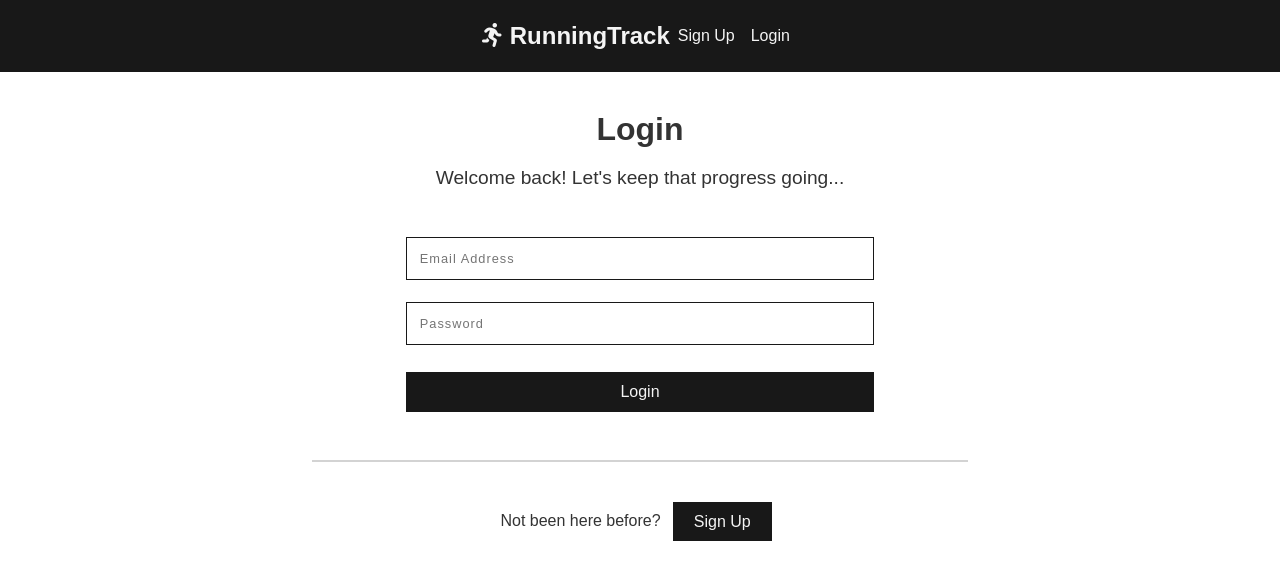
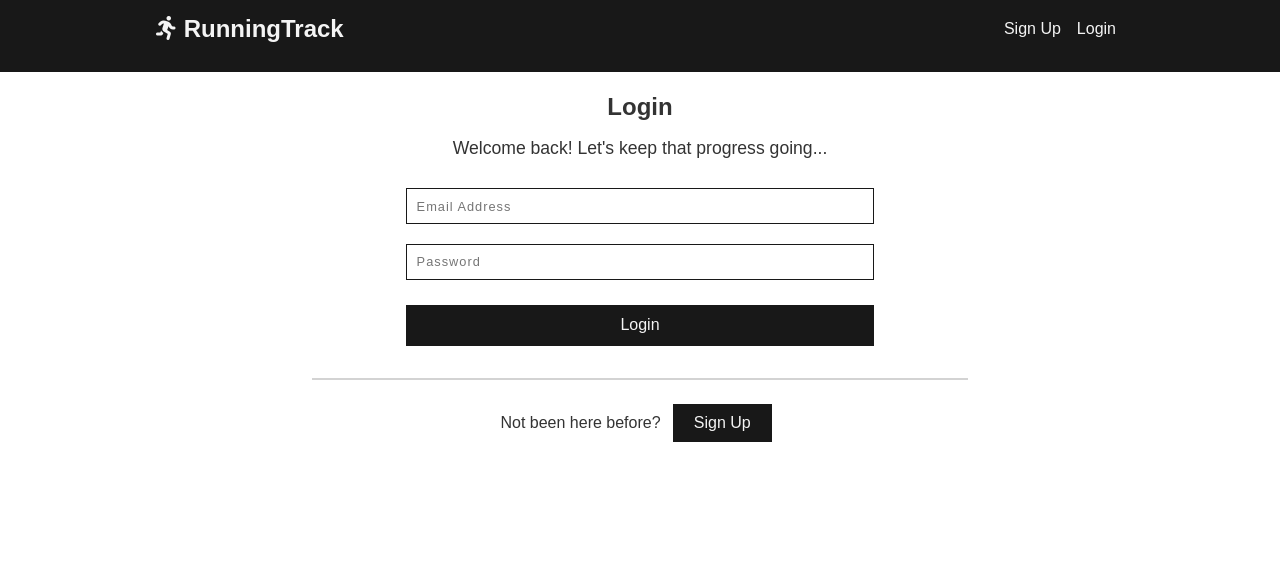
Before and after one commit to lukeprosser/runningTrack, a React (Create React App) app in the folder client/: page /login in a window 1280 px wide. Shown: the top 580 px of the page. Built offline with nearby package versions, Linux system fonts and the light colour scheme.

Commit message:
Navbar fix

```diff
--- a/client/src/style/App.scss
+++ b/client/src/style/App.scss
@@ -38,7 +38,7 @@ ul {
 
 hr {
   width: 100%;
-  margin: 2rem auto;
+  margin: 1rem auto;
   border: 1px solid var(--grey-color);
 }
 
@@ -69,21 +69,22 @@ hr {
 
 .page-header {
   margin-bottom: 0.5rem;
+  font-size: 1.5rem;
 }
 
 .lead {
-  font-size: 1.2rem;
+  font-size: 1.1rem;
 }
 
 .form {
   width: 100%;
-  margin: 2rem auto;
+  margin: 1rem auto;
 
   .form-group {
     input {
       width: 100%;
-      margin: 0.7rem auto;
-      padding: 0.8rem;
+      margin: 0.6rem auto;
+      padding: 0.6rem;
       border: 1px solid var(--primary-color);
       font-size: 0.8rem;
       letter-spacing: 1px;
--- a/client/src/style/Login.scss
+++ b/client/src/style/Login.scss
@@ -1,7 +1,7 @@
 /** @format */
 
 .login-inner {
-  margin: 2rem auto;
+  margin: 1rem auto;
   text-align: center;
 
   .form {
--- a/client/src/style/Navbar.scss
+++ b/client/src/style/Navbar.scss
@@ -8,6 +8,7 @@
 
   display: flex;
   flex-direction: column;
+  align-items: center;
   justify-content: center;
 
   .container {
@@ -33,12 +34,9 @@
 @media (min-width: 700px) {
   .navbar {
     height: 9vh;
-    flex-direction: row;
-    align-items: center;
+    display: block;
 
     .container {
-      // margin: 0 0;
-
       .navbar-inner {
         padding: 0 1rem;
         display: flex;
--- a/client/src/style/Signup.scss
+++ b/client/src/style/Signup.scss
@@ -1,7 +1,7 @@
 /** @format */
 
 .signup-inner {
-  margin: 2rem auto;
+  margin: 1rem auto;
   text-align: center;
 
   .form {
```
